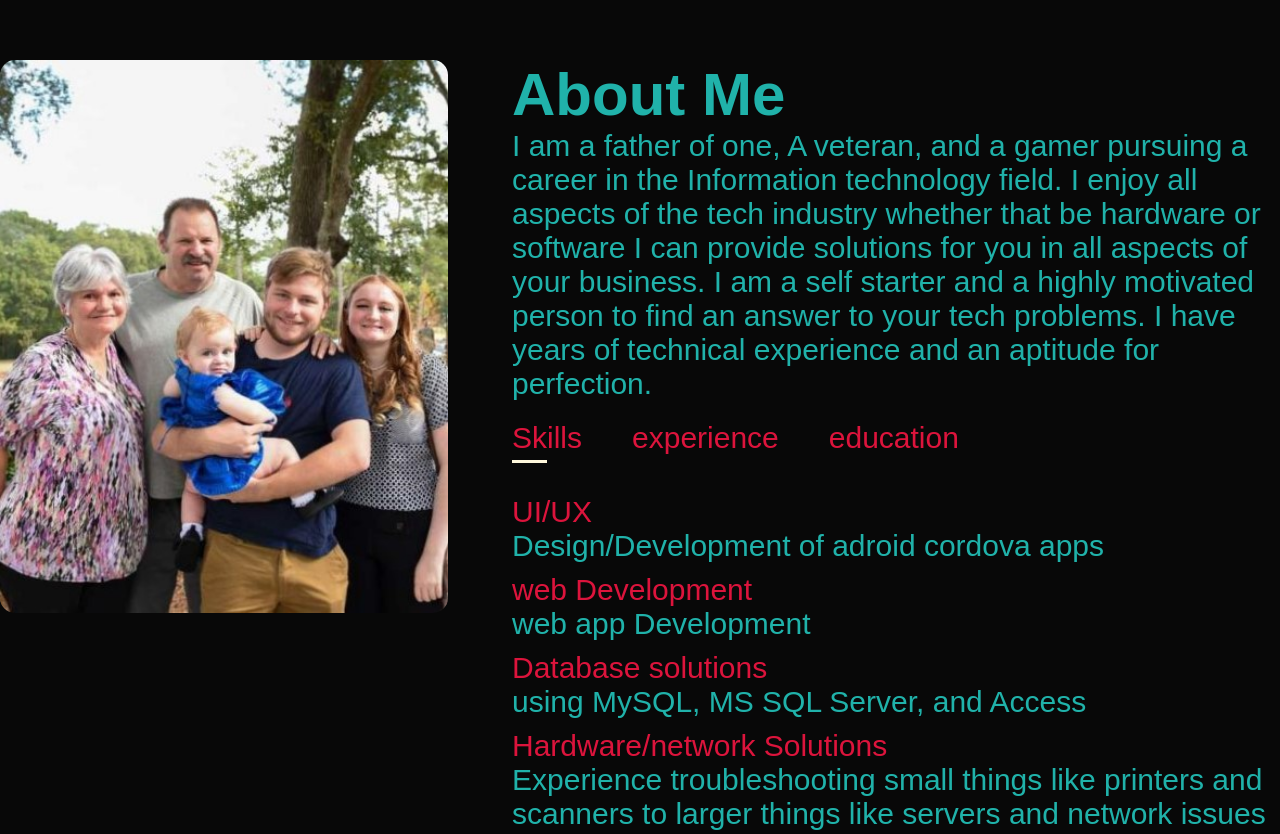
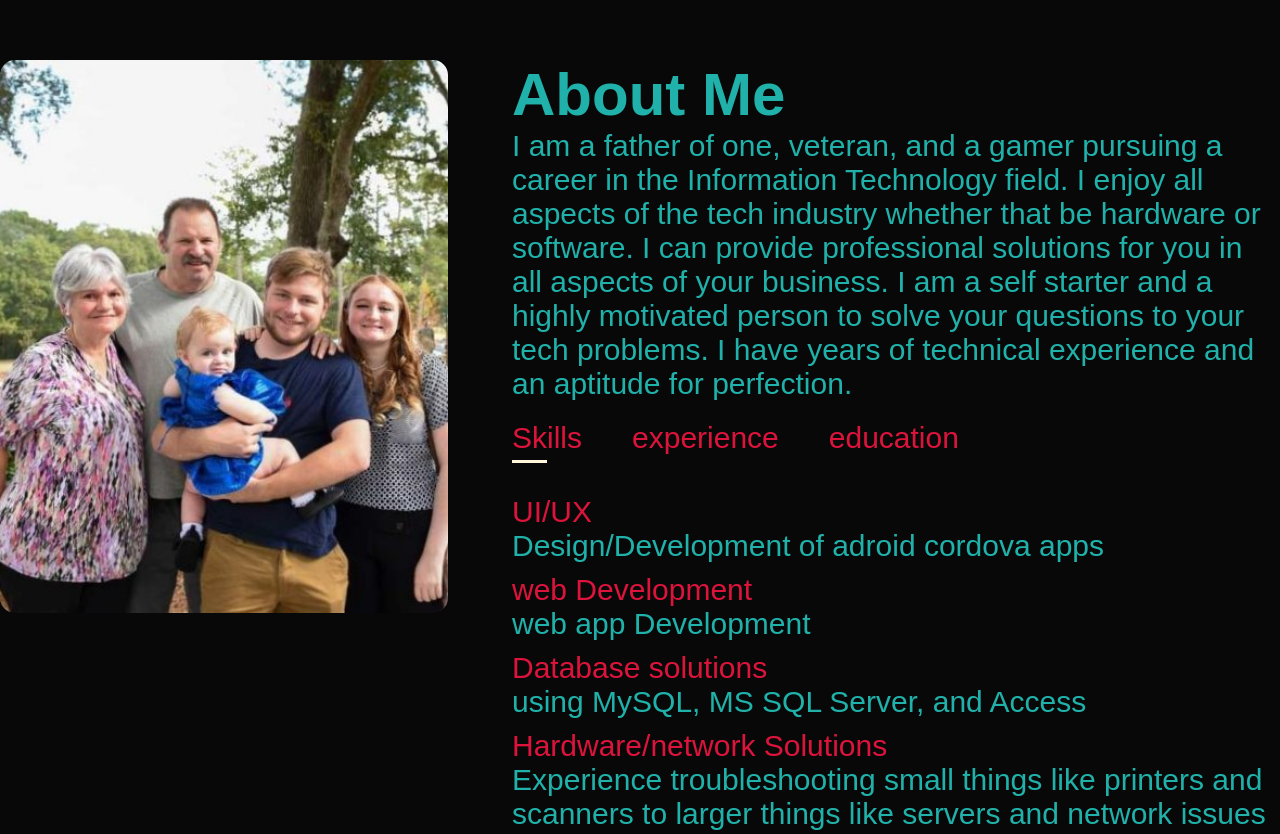
Before and after one commit to VanceStokley/vance, a plain HTML site: page index.html in a window 1280 px wide. Shown: the part 820-1654 px from the top of the page. Drawn offline with Linux system fonts and the light colour scheme.

Commit message:
Update index.html

```diff
--- a/index.html
+++ b/index.html
@@ -42,9 +42,10 @@
                 <div class="row">
                     <div class="about-col-1"> <img src="images/about photo1.jpg" alt=""> </div>
                     <div class="about-col-2"> <h1 class="sub-title"> About Me </h1>
-                    <p> I am a father of one, A veteran, and a gamer pursuing a career in the Information technology field. I enjoy all aspects of the tech industry
-                        whether that be hardware or software I can provide solutions for you in all aspects of your business. I am a self
-                        starter and a highly motivated person to find an answer to your tech problems. I have years of technical experience and an aptitude for perfection.
+                    <p> I am a father of one, veteran, and a gamer pursuing a career in the Information Technology field. I enjoy all aspects of the tech industry
+                        whether that be hardware or software. I can provide professional
+                        solutions for you in all aspects of your business. I am a self starter and a highly
+                        motivated person to solve your questions to your tech problems. I have years of technical experience and an aptitude for perfection.
                     </p>
                     <div class="tab-titles">
                         <p class="tab-links active-link" onclick="opentab('skills')">Skills</p>
@@ -107,8 +108,8 @@
                    Web Development/design
                 </h2>
                 <p>
-                   I can take your company's website to the next level with my years of experience doing web development and
-                   design several charities and small businesses have come to me for a 1 stop place to find all of their website design and development solutions
+                   I can take your company's website to the next level with my years of experience doing web development and design.
+                    I have designed and solved many issues for several websites for charities and small businesses that have came to me for fast and professional service
                 </p>
                 <a href="#">Learn more</a>
             </div>
```
